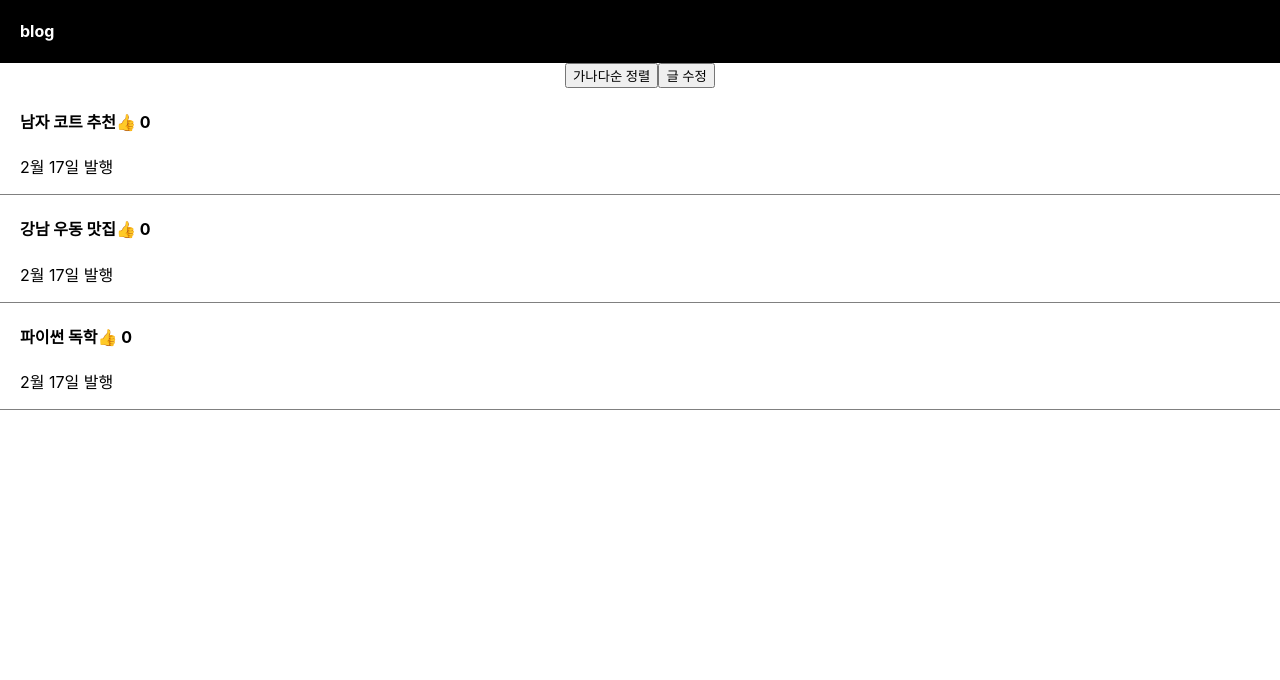
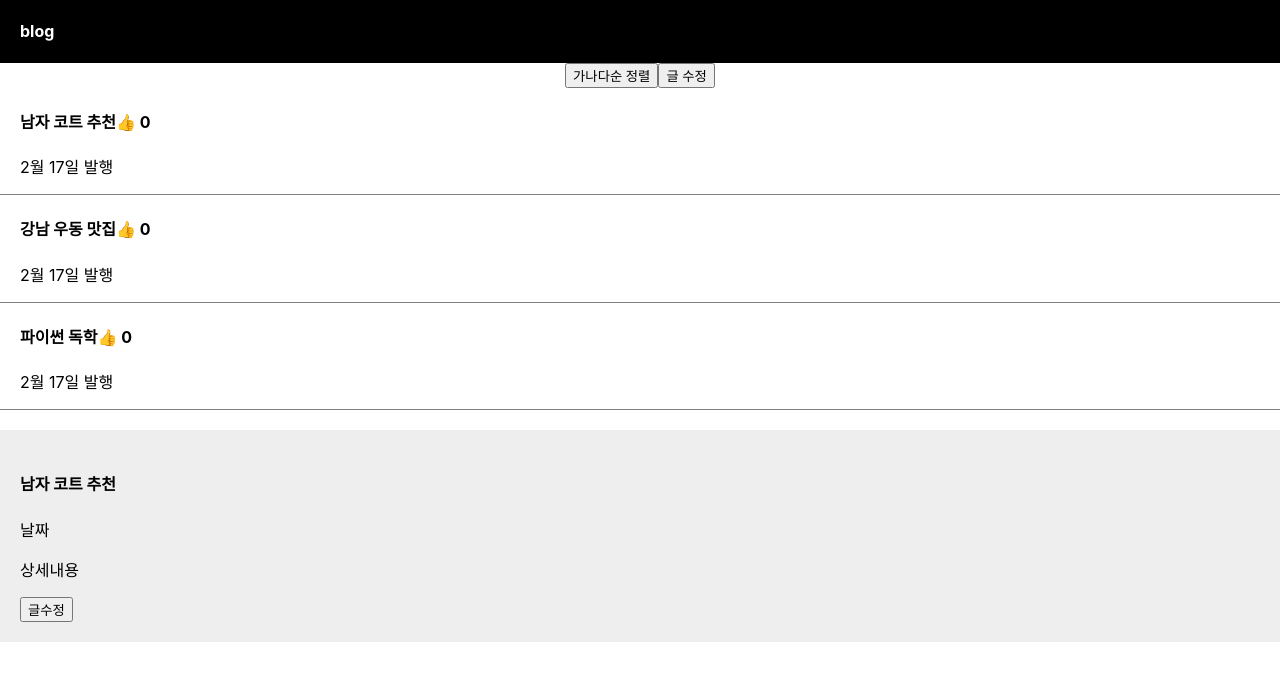
Before and after one commit to JOOMINSE0/ReactStudy_Blog, a React (Create React App) app: page / in a window 1280 px wide. Shown: the top 680 px of the page. Built offline with nearby package versions, Linux system fonts and the light colour scheme.

Commit message:
props문법1

```diff
--- a/src/App.js
+++ b/src/App.js
@@ -55,22 +55,20 @@ function App() {
       })
      }
 
-
-
-     {
-        modal == true ? <Modal/> : null
-     }
+     <Modal 글제목={글제목} />
 
     </div>
   );
 }
 
-function Modal(){
+
+function Modal(props){
   return(
     <div className="modal">
-    <h4>제목</h4>
+    <h4>{props.글제목[0]}</h4>
     <p>날짜</p>
     <p>상세내용</p>
+    <button>글수정</button>
   </div>
   )
 
```
